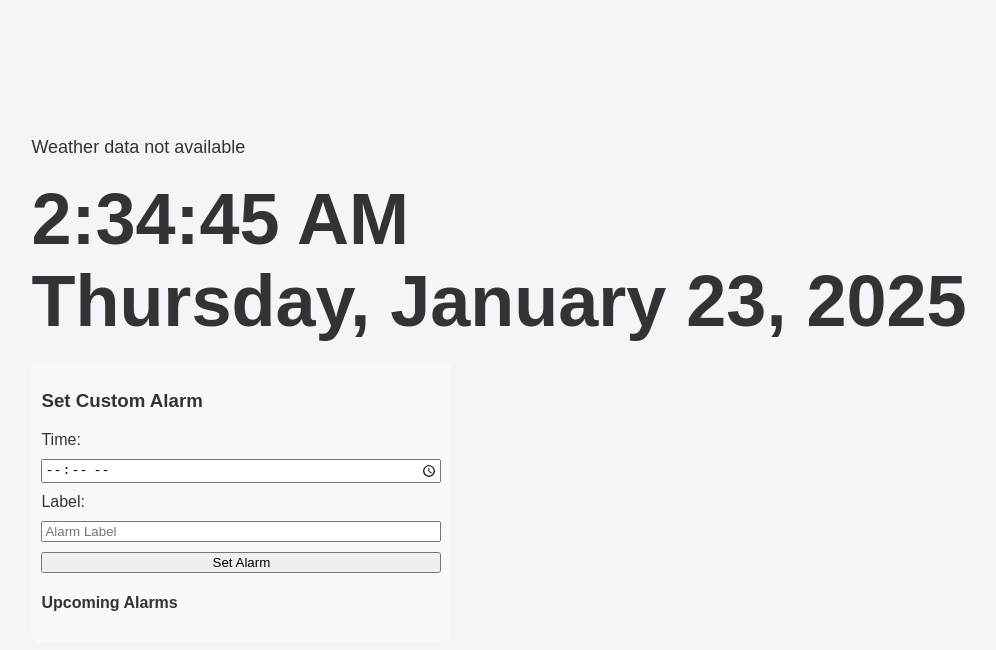
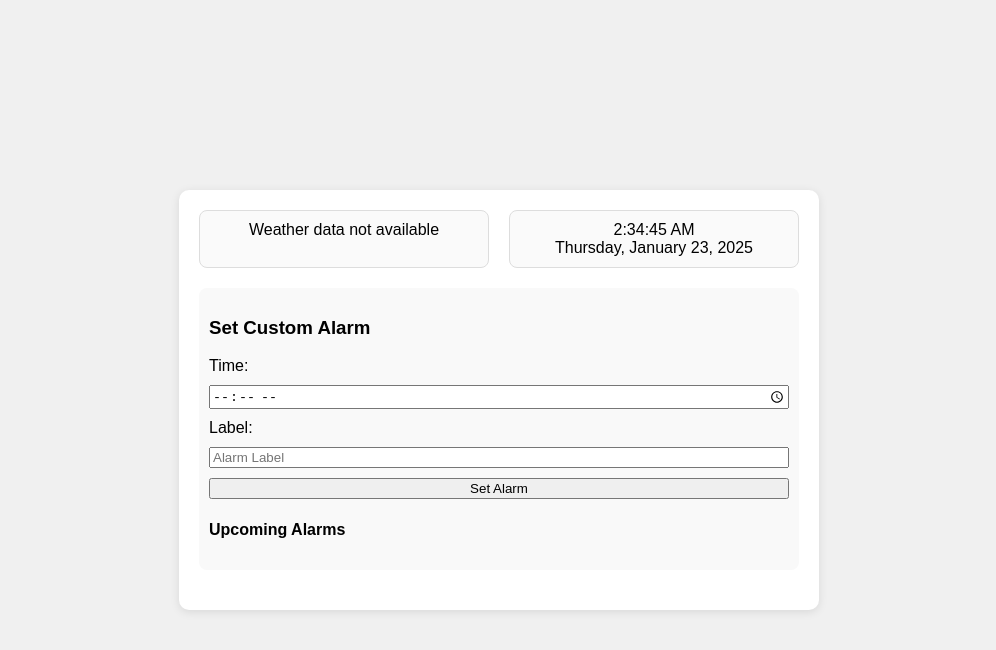
Before and after one commit to Nnooaahhh/roomcontrol, a plain HTML site: page index.html in a window 1280 px wide. Shown: the whole page, without its empty margins (141-1137 px from the left). Drawn offline with Linux system fonts and the light colour scheme; no server answers.

Commit message:
Update styles.css

```diff
--- a/styles.css
+++ b/styles.css
@@ -1,39 +1,52 @@
-/* General Styles */
 body {
   font-family: Arial, sans-serif;
+  margin: 0;
+  padding: 0;
   display: flex;
   justify-content: center;
   align-items: center;
   height: 100vh;
-    margin: 0;
-    background-color: #f4f4f9;
-    color: #333;
+  background-color: #f0f0f0;
 }
 
-.container {
-    text-align: center;
+#main-container {
+  width: 90%;
+  max-width: 600px;
+  background: white;
   padding: 20px;
-    background-color: #fff;
   border-radius: 10px;
-    box-shadow: 0px 4px 10px rgba(0, 0, 0, 0.1);
+  box-shadow: 0 2px 10px rgba(0, 0, 0, 0.1);
 }
 
-#weather {
-    font-size: 18px;
+#time-weather-container {
+  display: flex;
+  justify-content: space-between;
   margin-bottom: 20px;
 }
 
-#time {
-    font-size: 72px;
-    font-weight: bold;
-    margin-bottom: 20px;
+#time-weather-container div {
+  flex: 1;
+  padding: 10px;
+  text-align: center;
+  border: 1px solid #ddd;
+  border-radius: 8px;
+  margin: 0 10px;
+  background-color: #fafafa;
 }
+
+#time-weather-container div:first-child {
+  margin-left: 0;
+}
+
+#time-weather-container div:last-child {
+  margin-right: 0;
+}
+
 #alarm-section {
   margin: 20px 0;
   padding: 10px;
   background-color: #f9f9f9;
   border-radius: 8px;
-  max-width: 400px;
 }
 
 #alarm-form {
```
Lines whose indentation alone changed are shown as unchanged.
